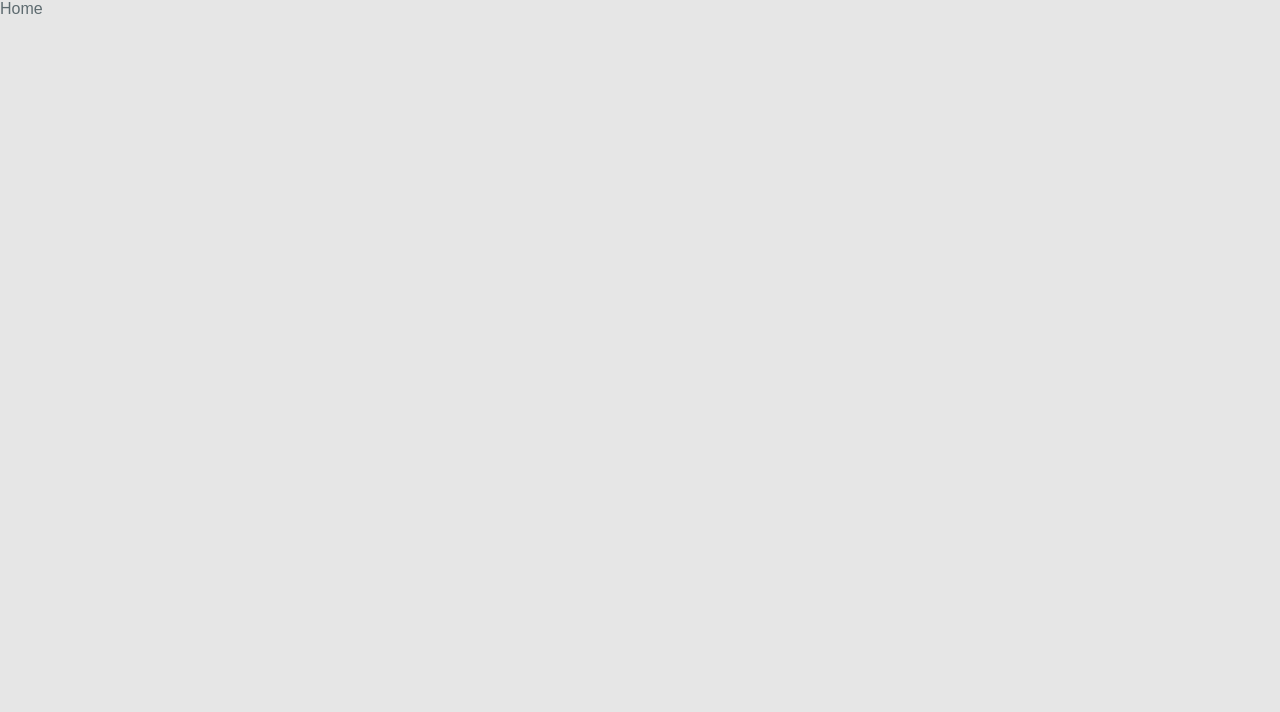
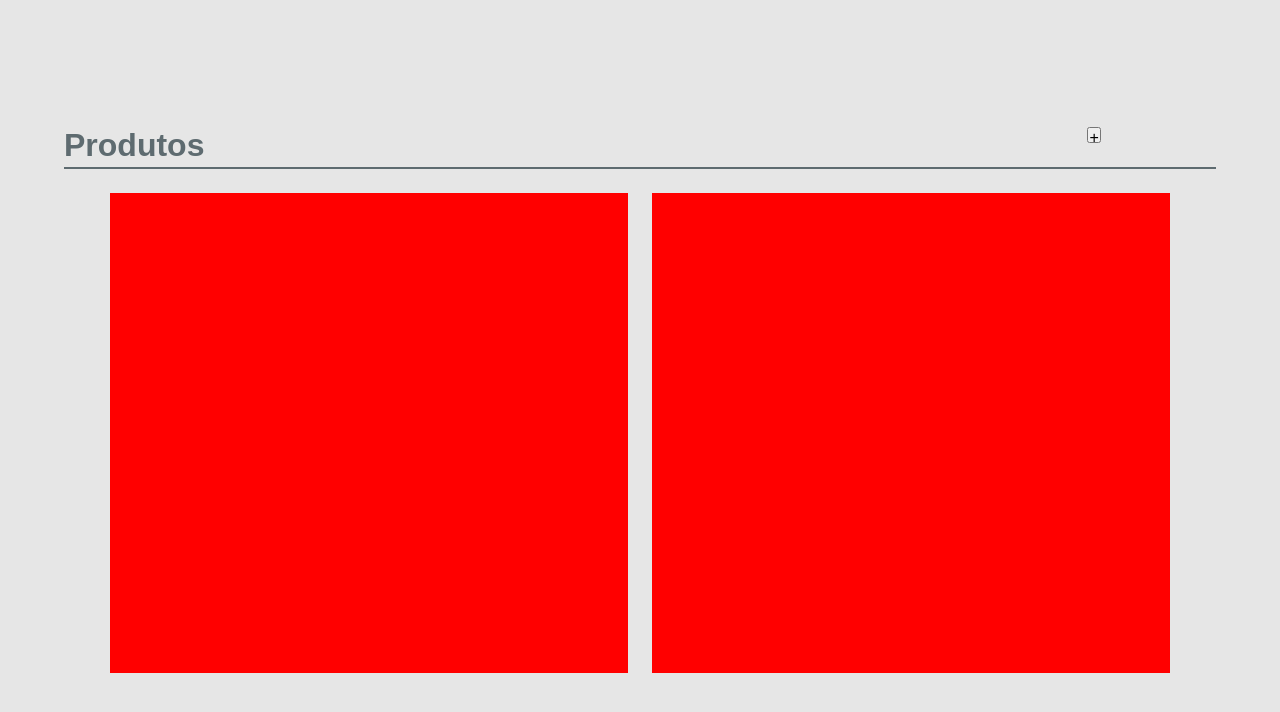
Before and after one commit to DavidBassouto/missao-frontend-radarfit-davidbassouto, a React (Create React App) app: page / in a window 1280 px wide. Shown: the top 712 px of the page. Built offline with nearby package versions, Linux system fonts and the light colour scheme.

Commit message:
feat: style Product Display

```diff
--- /dev/null
+++ b/src/components/ProductsDisplay/index.jsx
@@ -0,0 +1,19 @@
+import { ProductInterface } from "../ProductsInterface";
+import { Container, DisplayHeader, LineDivisory } from "./style";
+
+export const ProductDisplay = () => {
+  return (
+    <Container>
+      <DisplayHeader>
+        <div className="product">
+          <h1>Produtos</h1>
+        </div>
+        <div class="button">
+          <button>+</button>
+        </div>
+      </DisplayHeader>
+      <LineDivisory />
+      <ProductInterface />
+    </Container>
+  );
+};
--- /dev/null
+++ b/src/components/ProductsDisplay/style.js
@@ -0,0 +1,39 @@
+import styled from "styled-components";
+
+export const Container = styled.div`
+  width: 90%;
+  display: flex;
+  align-items: center;
+  flex-direction: column;
+  gap: 1.5rem;
+`;
+
+export const DisplayHeader = styled.div`
+  display: flex;
+  width: 100%;
+  align-items: center;
+  flex-direction: row;
+  div {
+    width: 45%;
+    height: 1rem;
+    display: flex;
+    flex-direction: row;
+    justify-content: end;
+    h1 {
+      width: 100%;
+      display: flex;
+      flex-direction: row;
+      justify-content: start;
+    }
+    button {
+      display: flex;
+      flex-direction: row;
+    }
+  }
+`;
+
+export const LineDivisory = styled.div`
+  width: 100%;
+  height: 0.1rem;
+  background: var(--dark-gray);
+`;
--- /dev/null
+++ b/src/components/ProductsInterface/index.jsx
@@ -0,0 +1,12 @@
+import { Container, InsideContainer } from "./style";
+
+export const ProductInterface = () => {
+  return (
+    <>
+      <Container>
+        <InsideContainer></InsideContainer>
+        <InsideContainer></InsideContainer>
+      </Container>
+    </>
+  );
+};
--- /dev/null
+++ b/src/components/ProductsInterface/style.js
@@ -0,0 +1,17 @@
+import styled from "styled-components";
+
+export const Container = styled.div`
+  width: 100%;
+  display: flex;
+  align-items: center;
+  flex-direction: row;
+  justify-content: center;
+  gap: 1.5rem;
+`;
+
+export const InsideContainer = styled.div`
+  width: 45%;
+  height: 30rem;
+  background-color: red;
+  gap: 1rem;
+`;
--- a/src/pages/Home/index.jsx
+++ b/src/pages/Home/index.jsx
@@ -1,3 +1,10 @@
+import { ProductDisplay } from "../../components/ProductsDisplay";
+import { Container } from "./styles";
+
 export const Home = () => {
-  return <div>Home</div>;
+  return (
+    <Container>
+      <ProductDisplay />
+    </Container>
+  );
 };
--- /dev/null
+++ b/src/pages/Home/styles.js
@@ -0,0 +1,10 @@
+import styled from "styled-components";
+
+export const Container = styled.div`
+  display: flex;
+  flex-direction: column;
+  align-items: center;
+  justify-content: center;
+  width: 100vw;
+  height: 100vh;
+`;
```
